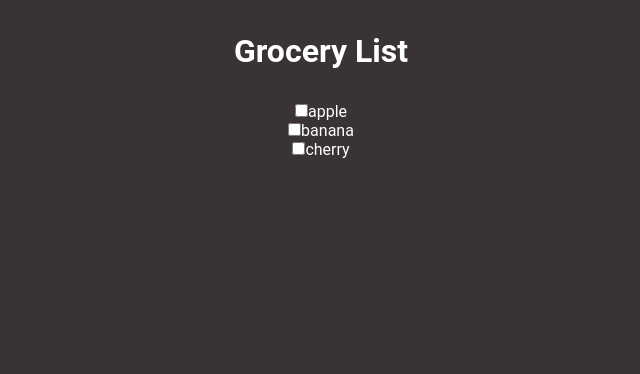
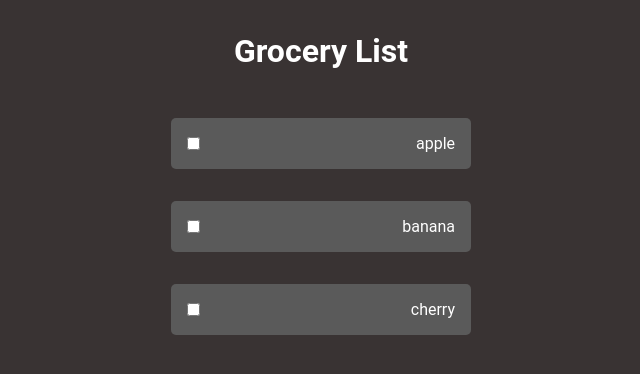
Before and after one commit to marco-tuzza/interactive-grocery-list, a plain HTML site: page index.html in a window 1280 px wide. Shown: the whole page, without its empty margins (319-959 px from the left). Drawn offline with Linux system fonts and the light colour scheme.

Commit message:
Added style to element of the list

```diff
--- a/style.css
+++ b/style.css
@@ -22,3 +22,19 @@ h1 {
     align-items: center;
     justify-content: center;
 }
+
+#list div {
+    display: flex;
+    justify-content: space-between;
+    align-items: center;
+    width: 100%;
+    padding: 1rem;
+    background-color: #5a5a5a;
+    border-radius: 5px;
+    width: 300px;
+    margin: 1rem;
+}
+
+input[type="checkbox"] {
+    margin-right: 1rem;
+}
```
